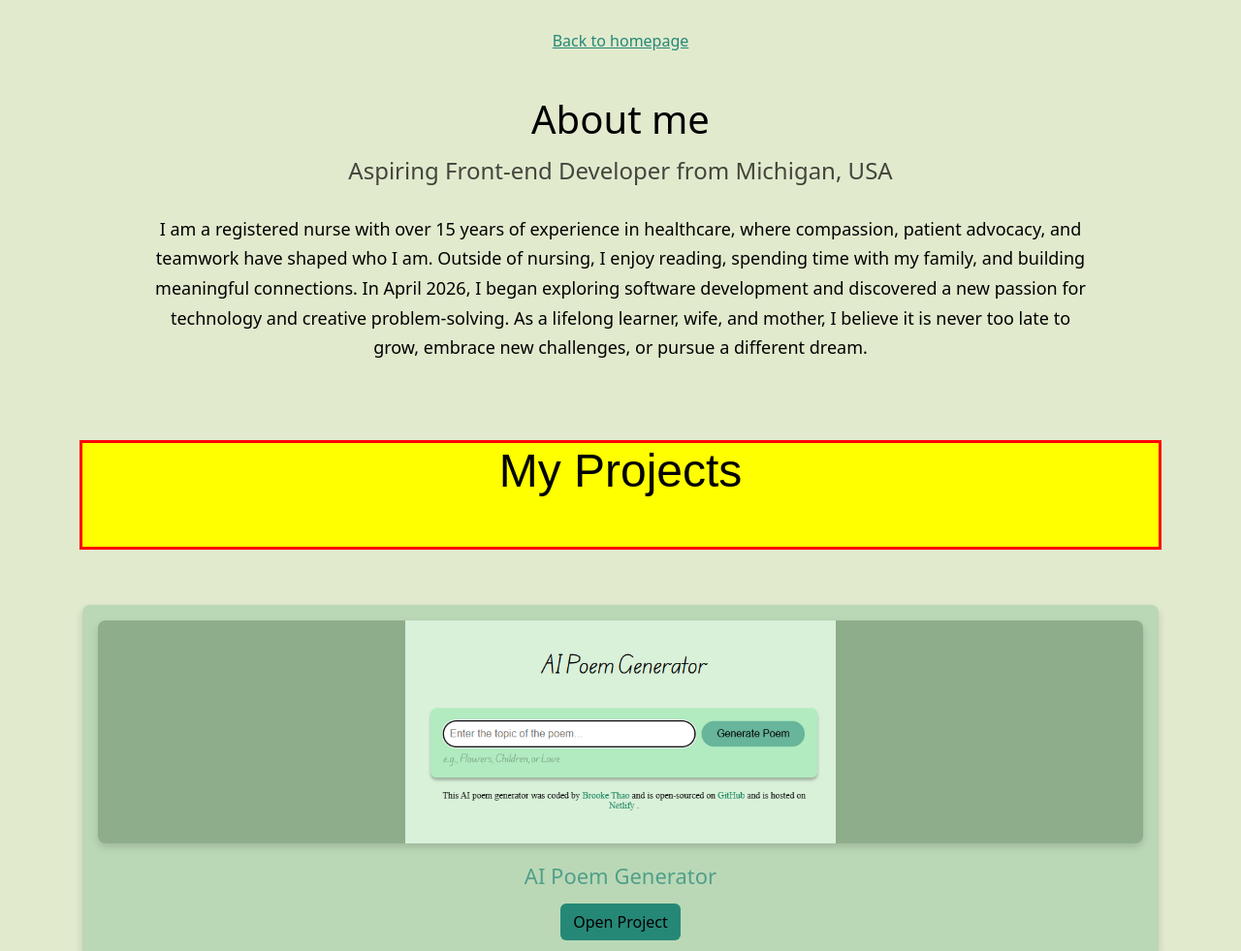
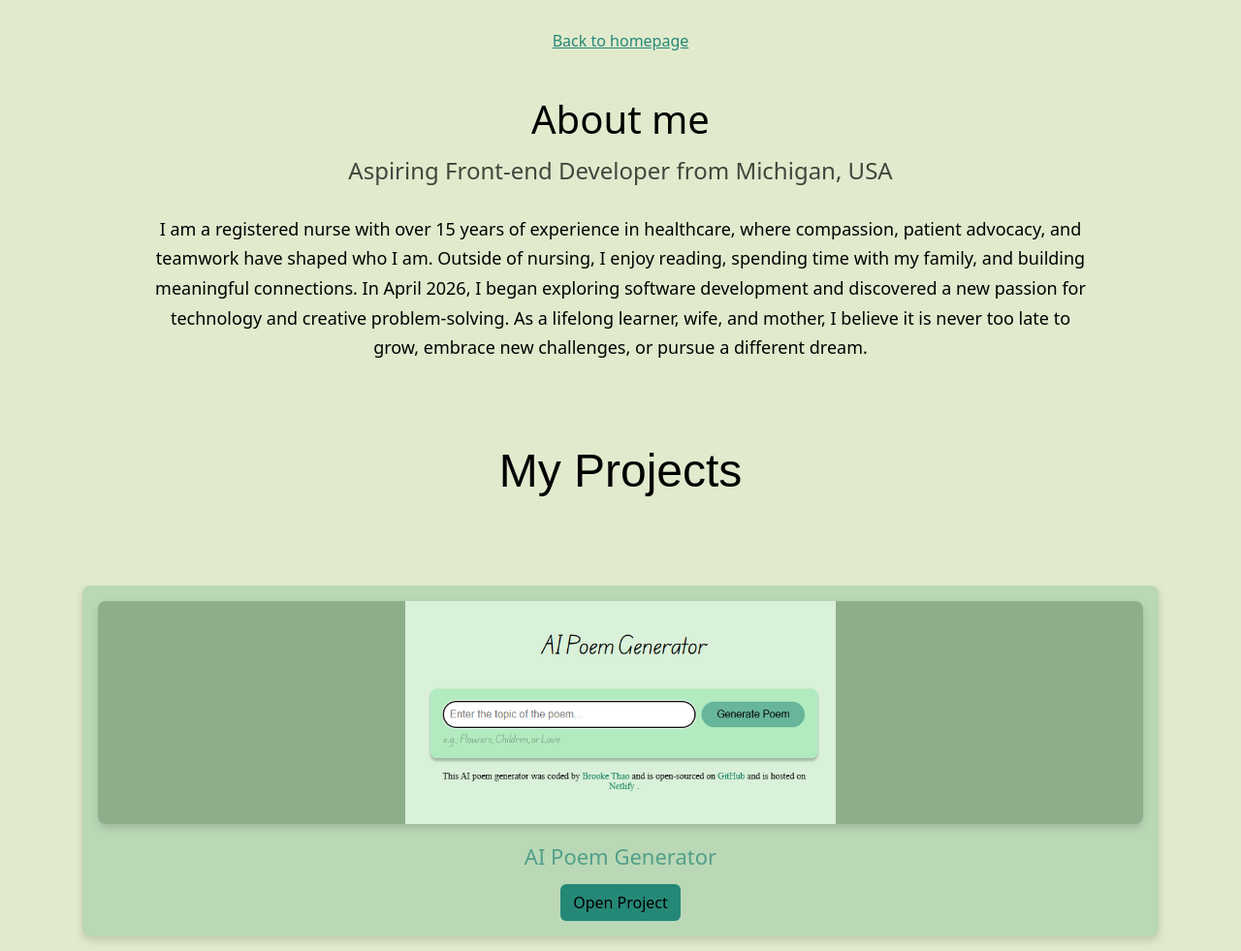
Before and after one commit to gnouy657-cell/Brooke-Portfolio, a website: page about.html in a window 1280 px wide. Shown: the top 981 px of the page at 97% size. Drawn offline with nearby package versions, Linux system fonts and the light colour scheme; a web font is replaced by a local one.

Commit message:
changed padding

```diff
--- a/style.css
+++ b/style.css
@@ -4,12 +4,6 @@
   --secondary-color: #bad8b6;
   --box-shadow: 0 4px 8px rgba(0, 0, 0, 0.15);
 }
-
-.projects-section h2 {
-  background: yellow !important;
-  outline: 3px solid red !important;
-}
-
 /* GENERAL STYLES */
 
 body {
@@ -347,7 +341,7 @@ p {
 
 .projects-section h2 {
   margin-bottom: 60px !important;
-  padding-bottom: 50px;
+  padding-bottom: 30px;
 }
 
 /* CONTAINER */
```
